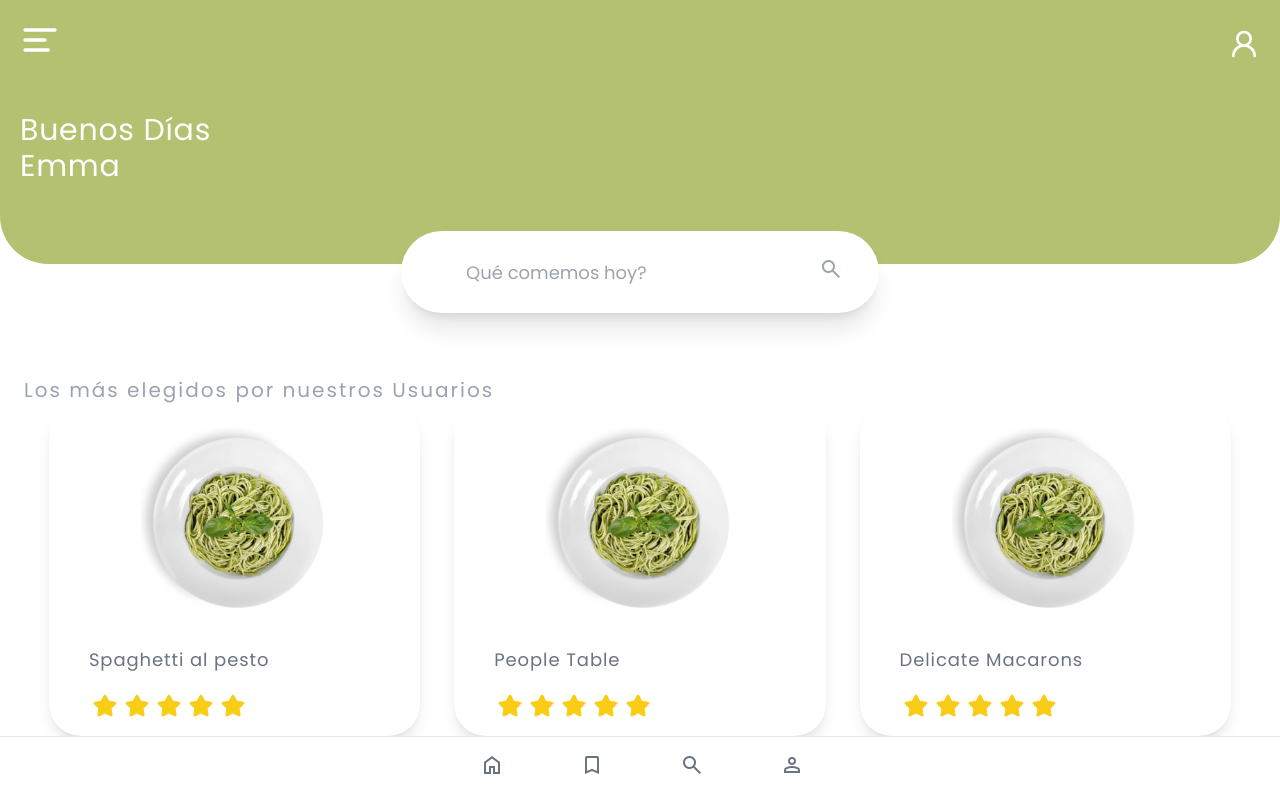
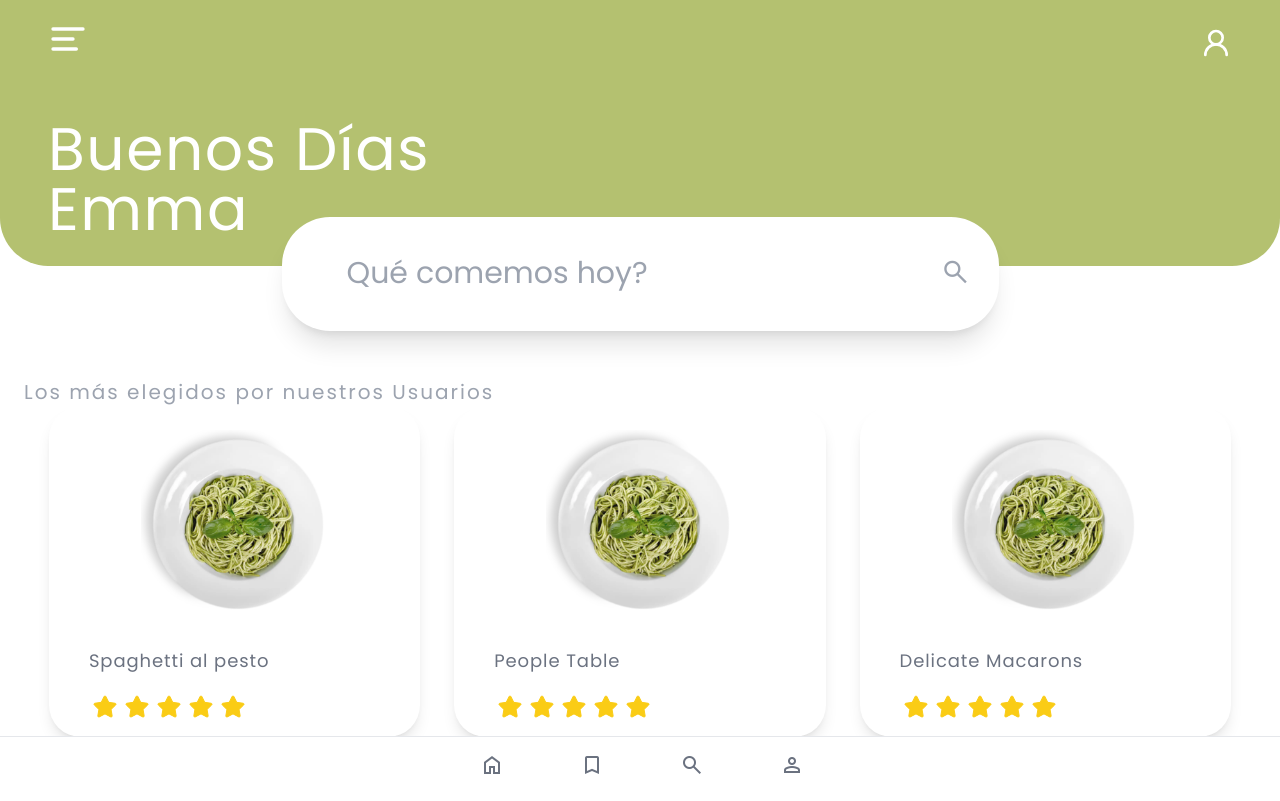
Before and after one commit to Cecimartinez/que-comemos, a React (Vite) app in the folder que-comemos-app/: page / in a window 1280 px wide. Built offline with nearby package versions, Linux system fonts and the light colour scheme.

Commit message:
home page responsive

```diff
--- a/que-comemos-app/src/components/SearchBard/SearchBard.jsx
+++ b/que-comemos-app/src/components/SearchBard/SearchBard.jsx
@@ -3,11 +3,11 @@ export const SearchBar = () => {
     <div className="absolute  ">
       <input
         type="search"
-        className="input text-lg transition-all duration-500 ease-in-out bg-white shadow-xl border py-10  items-center px-16 font-medium justify-center rounded-5xl focus:border-2 focus:border-[#abb867] focus:bg-white"
+        className="input text-lg lg:text-3xl transition-all duration-500 ease-in-out bg-white shadow-xl border py-10  lg:py-14   items-center px-16 font-medium justify-center rounded-5xl focus:border-2 focus:border-[#abb867] focus:bg-white"
         placeholder="Qué comemos hoy?"
       />
-      <button className="text-gray-400 absolute right-4 top-2/4 transform -translate-y-2/4 px-5 py-12">
-        <span className="material-symbols-outlined">search</span>
+      <button className="text-gray-400 absolute right-4 top-1/2 transform -translate-y-2/4 px-3 ">
+        <span className="material-symbols-outlined lg:text-3xl">search</span>
       </button>
     </div>
   );
--- a/que-comemos-app/src/pages/Home/components/Greeting/Greeting.jsx
+++ b/que-comemos-app/src/pages/Home/components/Greeting/Greeting.jsx
@@ -3,7 +3,7 @@ import { Sidebar } from "../../../../components/Sidebar/Sidebar";
 
 export const Greeting = () => {
   return (
-    <header className='bg-[#B4c170] mb-2 w-full h-full flex flex-col items-start  gap-8 rounded-b-5xl'>
+    <header className='bg-[#B4c170] mb-2 w-full h-2/3 flex flex-col px-7  items-center lg:h-1/3 justify-start rounded-b-5xl'>
       <div className=" w-full flex justify-between px-5 py-5 items-baseline">
         <Sidebar />
         <section className=" text-center ">
@@ -11,11 +11,11 @@ export const Greeting = () => {
         </section>
       </div>
 
-      <div className="px-5">
-        <h1 className='tracking-wide text-white text-3xl font-medium'>
+      <div className="px-5 flex flex-col w-full justify-center items-start h-full lg:my-10 pb-10">
+        <h1 className='tracking-wide text-white lg:text-6xl  text-3xl  font-medium'>
           Buenos Días
         </h1>
-        <h2 className='text-white  text-3xl font-medium tracking-wide'>
+        <h2 className='text-white lg:text-6xl  text-3xl font-medium tracking-wide'>
           Emma
         </h2>
       </div>
```
